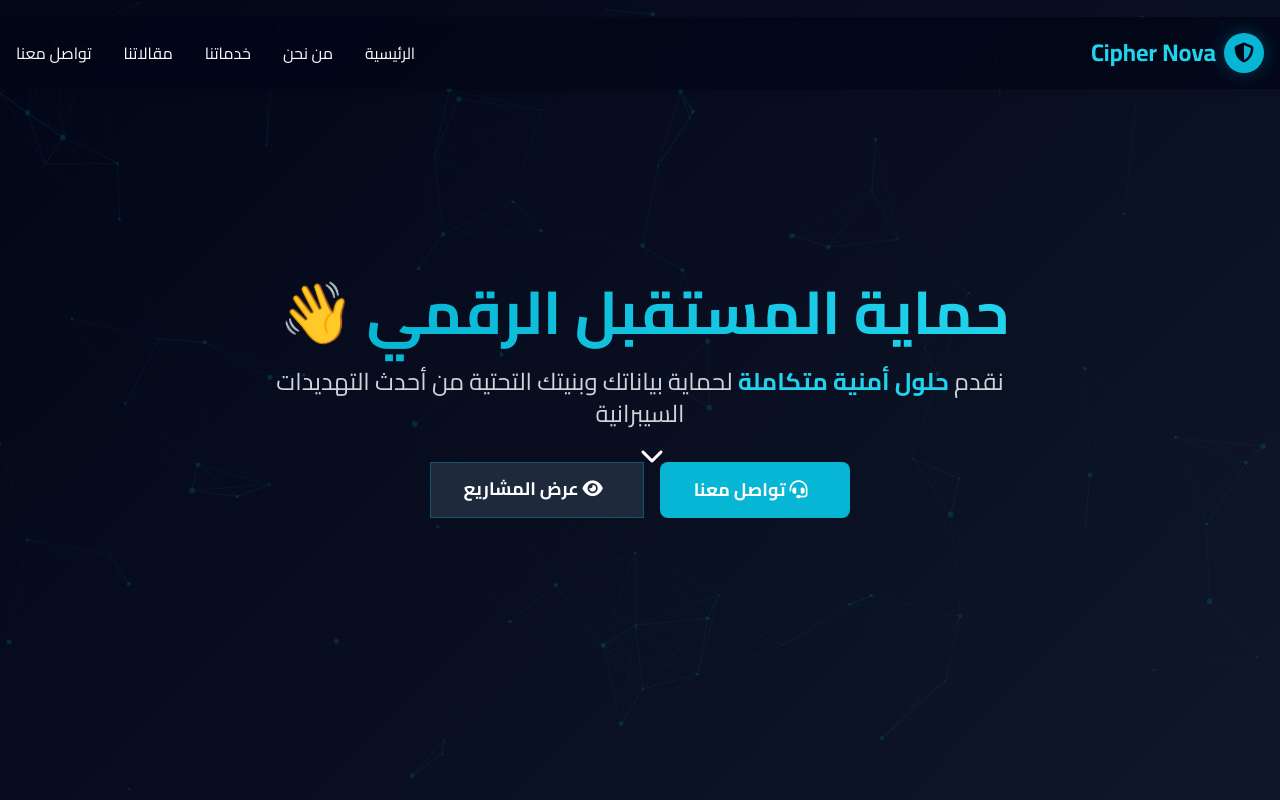
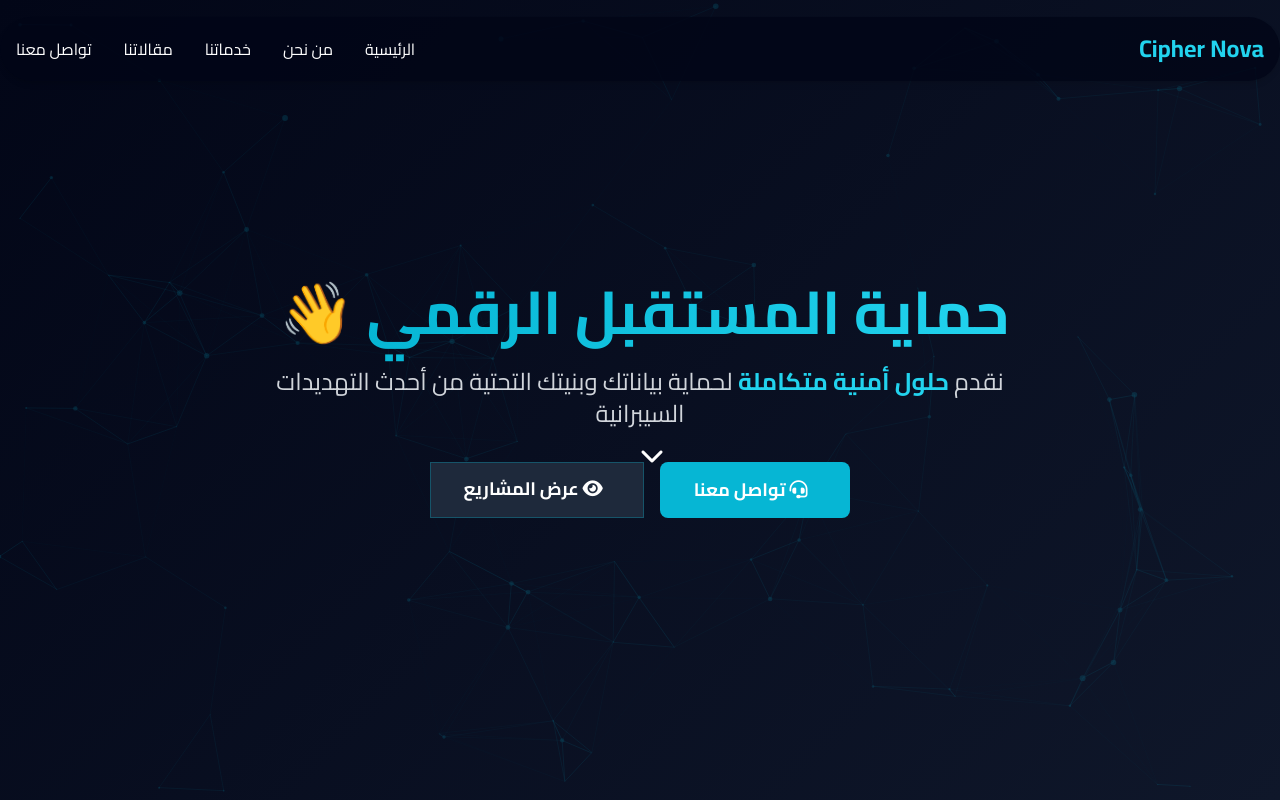
Before and after one commit to Ciphernovab/web, a plain HTML site: page index.html in a window 1280 px wide. Shown: the top 800 px of the page. Drawn offline with nearby package versions, Linux system fonts and the light colour scheme; animation ran at ten frames a second.

Commit message:
Update index.html

```diff
--- a/index.html
+++ b/index.html
@@ -39,12 +39,11 @@
     </div>
 
     <!-- Navbar -->
-    <header id="navbar" class="navbar fixed top-0 w-full z-50 bg-dark-900/80 shadow-md transition-all duration-300">
-        <div class="container mx-auto flex justify-between items-center p-4">
+    <header id="navbar"
+        class="navbar fixed top-0 w-full justify-center items-center  z-50 bg-dark-900/80 shadow-md transition-all duration-300 rounded-full">
+
+        <div class="container mx-auto flex justify-between items-center p-4  ">
             <div class="flex items-center space-x-2 space-x-reverse">
-                <div class="w-10 h-10 bg-primary-500 rounded-full flex items-center justify-center glow-box">
-                    <i class="fas fa-shield-alt text-dark-900 text-xl"></i>
-                </div>
                 <h1 class="text-2xl font-bold text-primary-400">Cipher Nova</h1>
             </div>
 
@@ -330,7 +329,8 @@
     <section id="blog" class="section" style="background: rgba(179, 102, 255, 0.05);">
         <div class="container">
             <div class="text-center mb-16" data-aos="fade-up">
-                <h2 class="text-3xl md:text-4xl font-bold text-primary-400 mb-4" data-aos="fade-up" id="blog">آخر مقالاتنا
+                <h2 class="text-3xl md:text-4xl font-bold text-primary-400 mb-4" data-aos="fade-up" id="blog">آخر
+                    مقالاتنا
                 </h2>
                 <p class="text-center mb-5" data-aos="fade-up" data-aos-delay="200">آخر الأخبار والنصائح في عالم
                     الأمن
```
